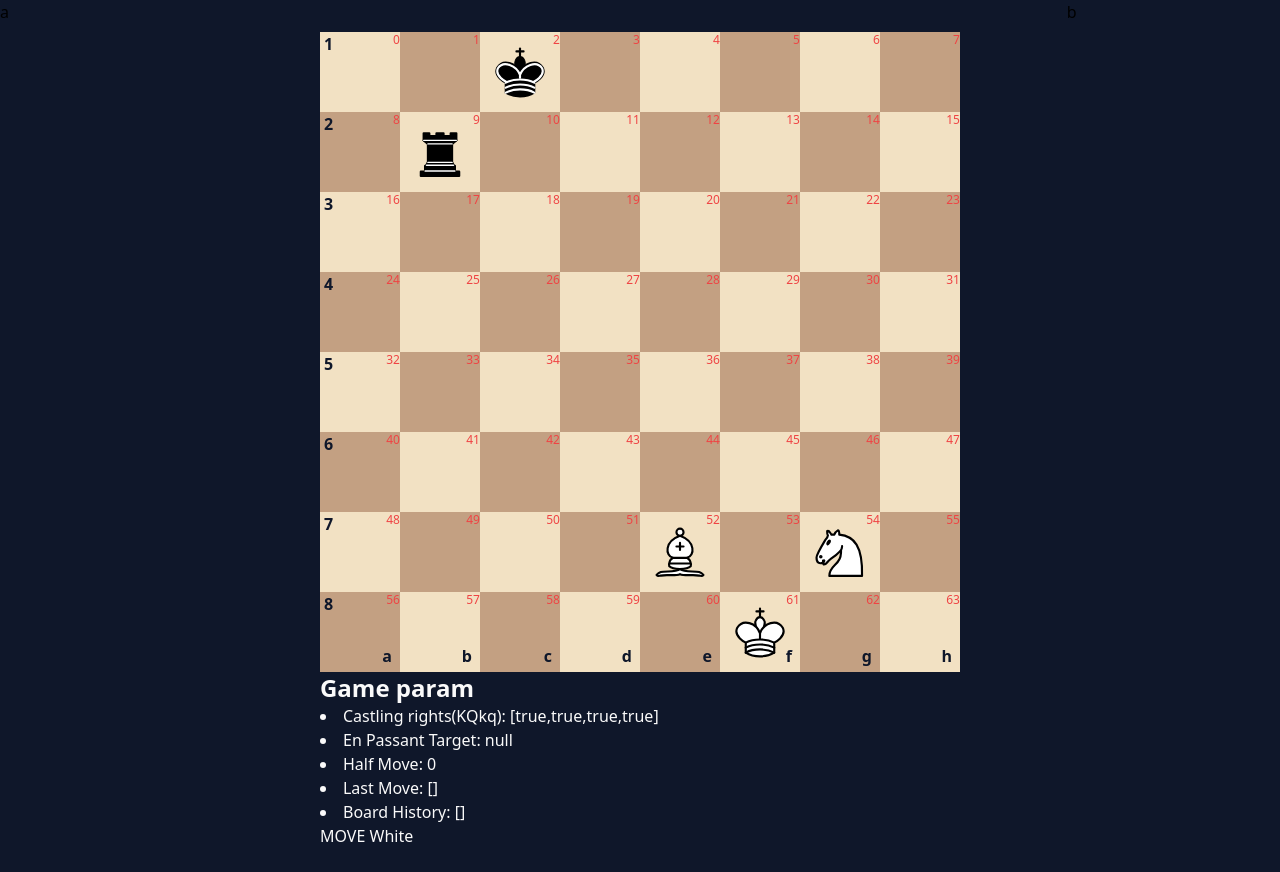
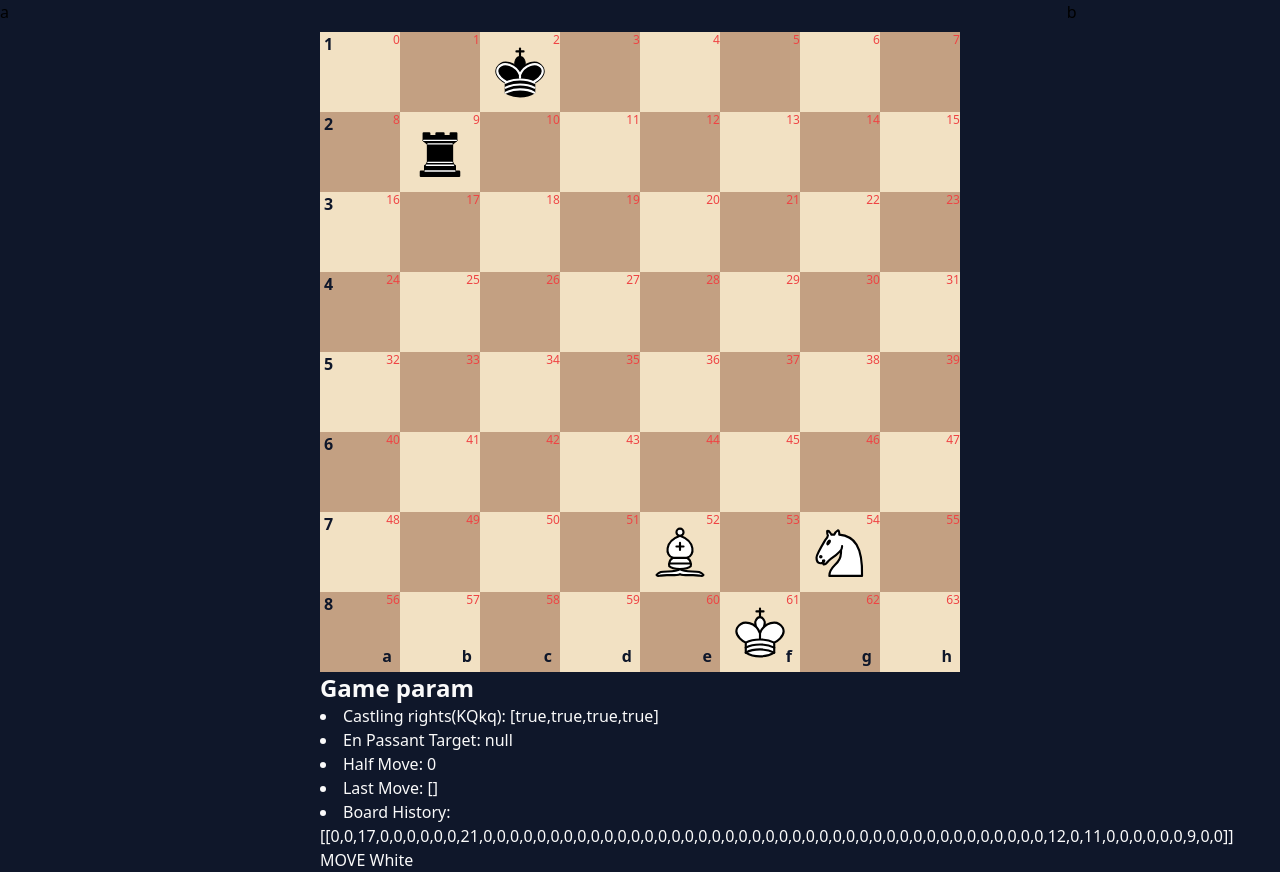
Before and after one commit to reyhaonan/chesss, a SvelteKit app: page / in a window 1280 px wide. Before the commit the page ends 848 px from the top, so only its background shows below. Built offline with nearby package versions, Linux system fonts and the light colour scheme.

Commit message:
modified:   src/routes/+page.svelte

```diff
--- a/src/routes/+page.svelte
+++ b/src/routes/+page.svelte
@@ -90,18 +90,16 @@
 		[0,0,17,0,0,0,0,0,0,21,0,0,0,0,0,0,0,0,0,0,0,0,0,0,0,0,0,0,0,0,0,0,0,0,0,0,0,0,0,0,0,0,0,0,0,0,0,0,0,0,0,0,12,0,11,0,0,0,0,0,0,9,0,0],
 
 		[0,0,17,0,0,0,0,0,0,21,0,0,0,0,0,0,0,0,0,0,0,0,0,0,0,0,0,0,0,0,0,0,0,0,0,0,0,0,0,0,0,0,0,0,0,0,0,0,0,0,0,0,12,0,11,0,0,0,0,0,9,0,0,0],
-
 		[0,17,0,0,0,0,0,0,0,21,0,0,0,0,0,0,0,0,0,0,0,0,0,0,0,0,0,0,0,0,0,0,0,0,0,0,0,0,0,0,0,0,0,0,0,0,0,0,0,0,0,0,12,0,11,0,0,0,0,0,9,0,0,0],
 
 		[0,17,0,0,0,0,0,0,0,21,0,0,0,0,0,0,0,0,0,0,0,0,0,0,0,0,0,0,0,0,0,0,0,0,0,0,0,0,0,0,0,0,0,0,0,0,0,0,0,0,0,0,12,0,11,0,0,0,0,0,0,9,0,0],
-
 		[0,0,17,0,0,0,0,0,0,21,0,0,0,0,0,0,0,0,0,0,0,0,0,0,0,0,0,0,0,0,0,0,0,0,0,0,0,0,0,0,0,0,0,0,0,0,0,0,0,0,0,0,12,0,11,0,0,0,0,0,0,9,0,0],
 
 		[0,0,17,0,0,0,0,0,0,21,0,0,0,0,0,0,0,0,0,0,0,0,0,0,0,0,0,0,0,0,0,0,0,0,0,0,0,0,0,0,0,0,0,0,0,0,0,0,0,0,0,0,12,0,11,0,0,0,0,0,0,0,9,0],
-
 		[0,17,0,0,0,0,0,0,0,21,0,0,0,0,0,0,0,0,0,0,0,0,0,0,0,0,0,0,0,0,0,0,0,0,0,0,0,0,0,0,0,0,0,0,0,0,0,0,0,0,0,0,12,0,11,0,0,0,0,0,0,0,9,0],
 
-		[0,17,0,0,0,0,0,0,0,21,0,0,0,0,0,0,0,0,0,0,0,0,0,0,0,0,0,0,0,0,0,0,0,0,0,0,0,0,0,0,0,0,0,0,0,0,0,0,0,0,0,0,12,0,11,0,0,0,0,0,0,9,0,0]
+		[0,17,0,0,0,0,0,0,0,21,0,0,0,0,0,0,0,0,0,0,0,0,0,0,0,0,0,0,0,0,0,0,0,0,0,0,0,0,0,0,0,0,0,0,0,0,0,0,0,0,0,0,12,0,11,0,0,0,0,0,0,9,0,0],
+		[0,0,17,0,0,0,0,0,0,21,0,0,0,0,0,0,0,0,0,0,0,0,0,0,0,0,0,0,0,0,0,0,0,0,0,0,0,0,0,0,0,0,0,0,0,0,0,0,0,0,0,0,12,0,11,0,0,0,0,0,0,9,0,0]
 	]
 
 	let boardArray = convertFENToBoardArray("2k5/1r6/8/8/8/8/4B1N1/5K2 w - - 1 1")
@@ -130,7 +128,7 @@
 	let halfMoveClock = 0;
 
 	// i store only 6 of these for threefold checks
-	let boardArrayHistory: number[][] = []
+	let boardArrayHistory: number[][] = [boardArray]
 
 
 
@@ -277,8 +275,8 @@
 
 		castlingRights = newCastlingRights;
 
-		if(boardArrayHistory.length >= 8)boardArrayHistory.shift()
-		boardArrayHistory.push([...boardArray])
+		if(boardArrayHistory.length >= 10)boardArrayHistory.shift()
+		boardArrayHistory.push([...newBoardArray])
 
 		boardArrayHistory = boardArrayHistory
 
```
